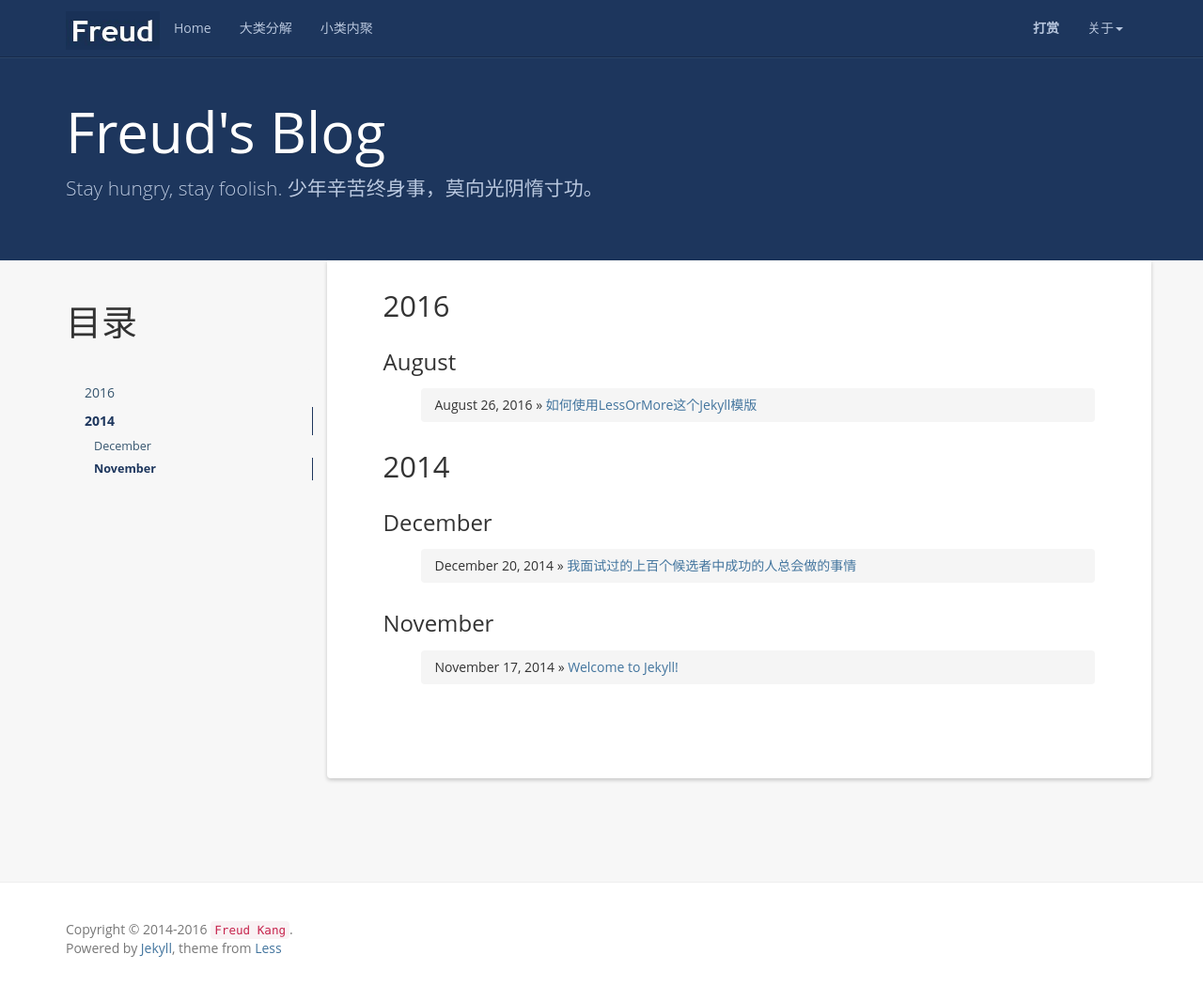
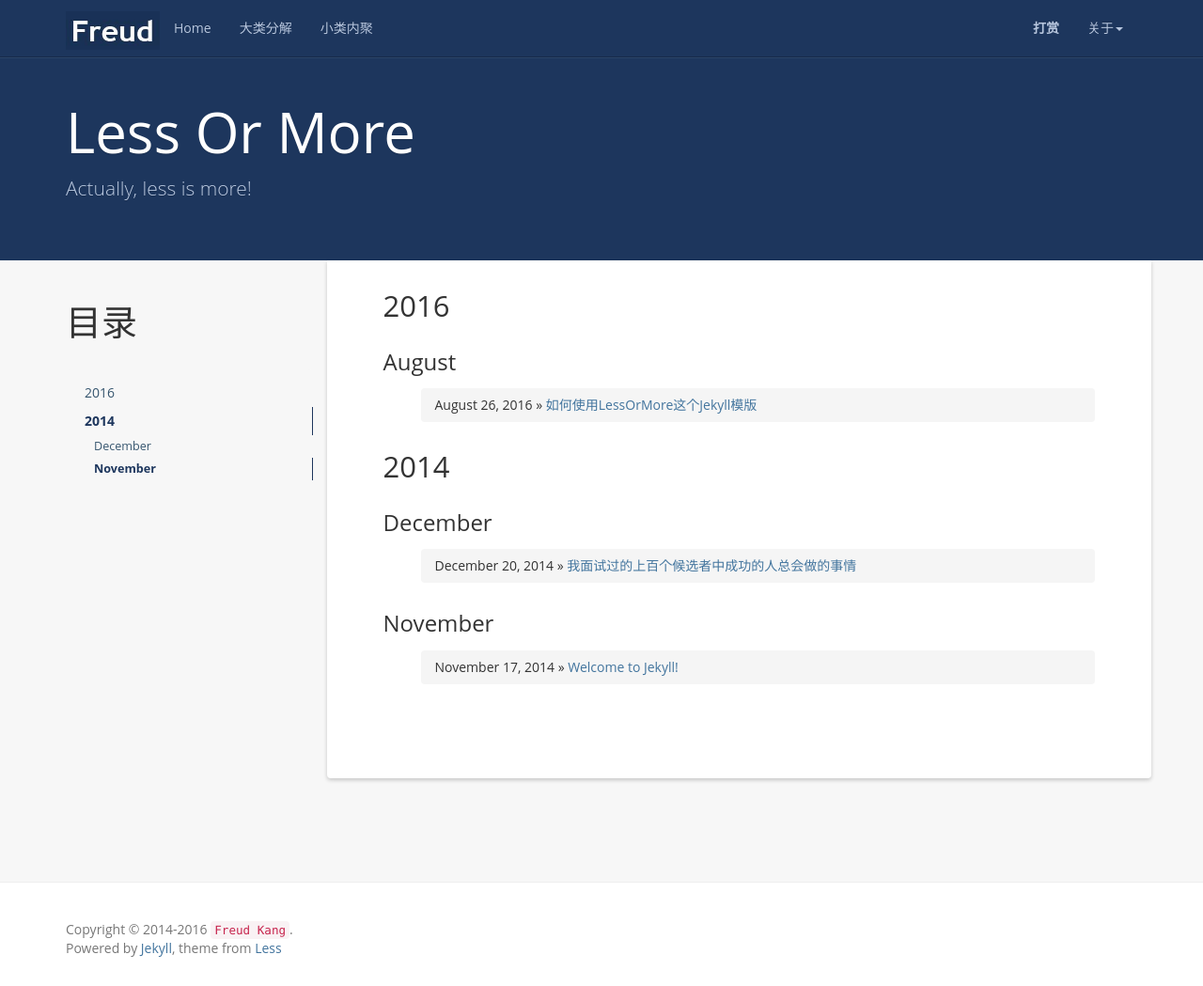
Before and after one commit to pengmengxing/pengmengxing.github.io, a Jekyll site: the page built from index.html, in a window 1280 px wide and 1049 px high. Shown: the whole window at 94% size. Built offline with Jekyll 4.4.1, drawn with Linux system fonts in a browser that asks for light colours; the list of posts is cut into pages by our own code; comment, search, counter and statistics services are not loaded.

Commit message:
change the title to LessOrMore

```diff
--- a/_config.yml
+++ b/_config.yml
@@ -1,12 +1,12 @@
 # Site settings
-name: Freud's Blog
+name: Less Or More
 email: luoyan35714@126.com
 author: Freud Kang
 url: http://www.hifreud.com
 resume_site: http://www.hifreud.com/Resume.io/
 github: https://github.com/luoyan35714/
 baseurl: "/LessOrMore"
-description: Stay hungry, stay foolish. 少年辛苦终身事，莫向光阴惰寸功。
+description: Actually, less is more!
 meta_description: 康志华;个人博客;学而不思则罔;思而不学则殆;生命不止;折腾不休
 motto: It's our wits that make us men.
 banner: 学而不思则罔，思而不学则殆。
```
